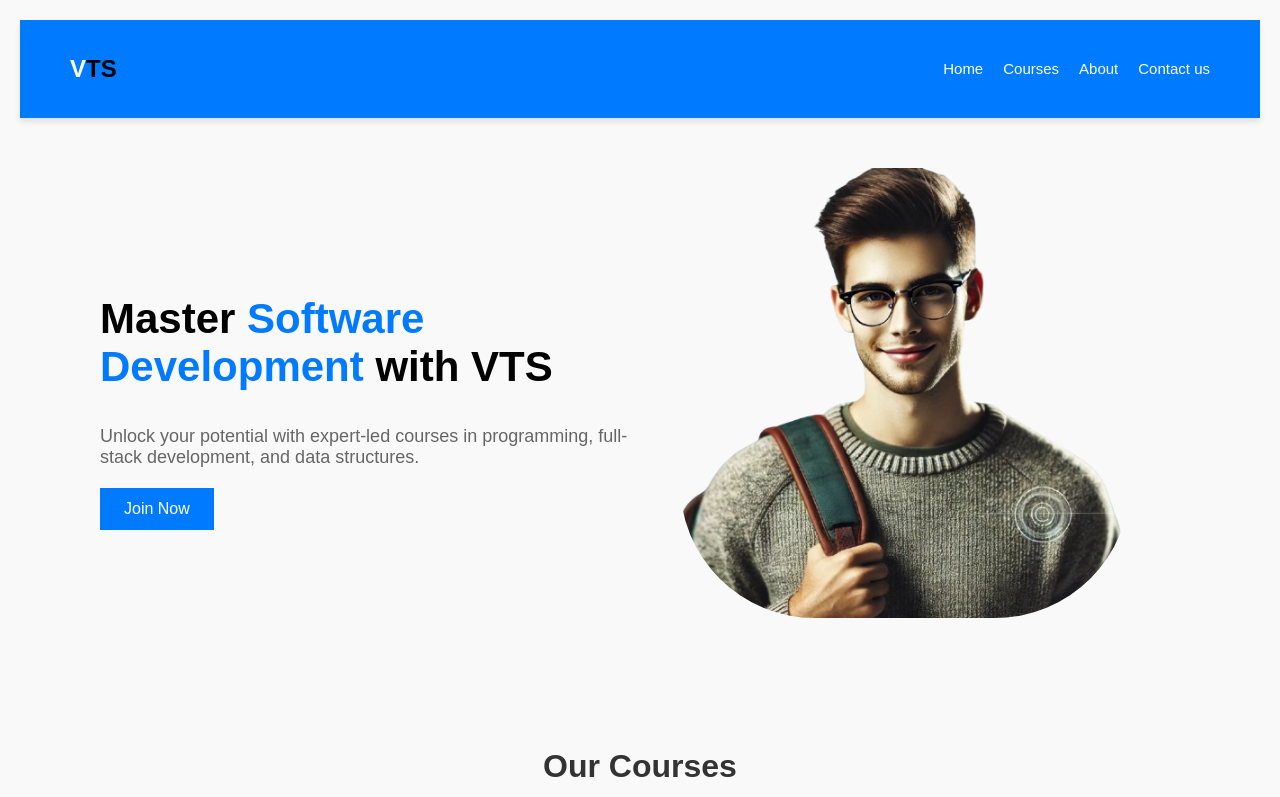
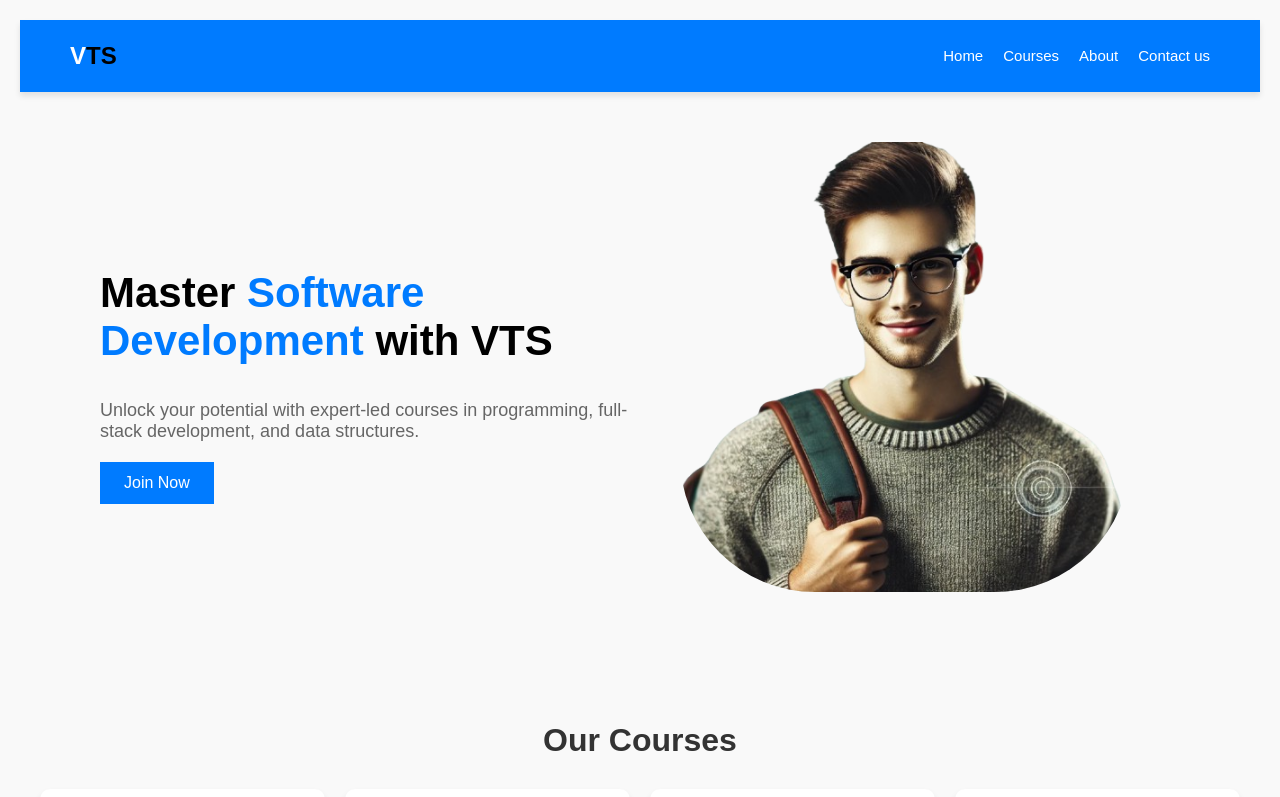
Before and after one commit to panditharshpandeyji/VTSWebsite, a React (Vite) app: page / in a window 1280 px wide. Shown: the top 797 px of the page. Built offline with nearby package versions, Linux system fonts and the light colour scheme.

Commit message:
change in navbar

```diff
--- a/src/styles/Home.css
+++ b/src/styles/Home.css
@@ -9,7 +9,7 @@
     display: flex;
     justify-content: space-between;
     align-items: center;
-    padding: 15px 50px;
+    padding: 2px 50px;
     box-shadow: 0 4px 6px rgba(0, 0, 0, 0.1);
     position: relative;
     background: #007bff;
```
